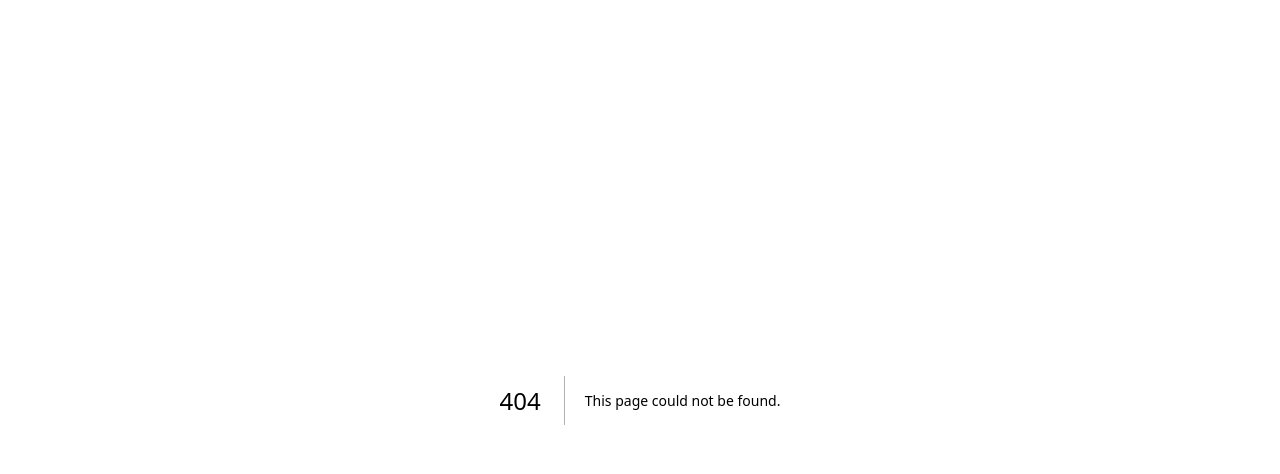
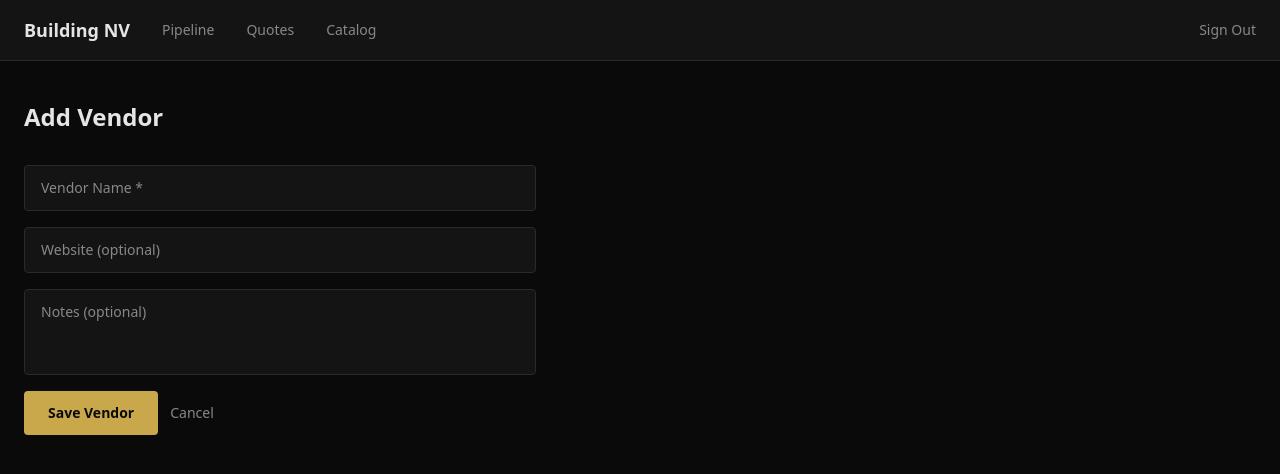
Before and after one commit to centeredmktg/building-nv, a Next.js app: page /internal/vendors/new in a window 1280 px wide. Before the commit this address had no page. Shown: the top 474 px of the page. Built offline with nearby package versions, Linux system fonts and the light colour scheme; no server answers; sample sign-in values are in the browser's storage.

Commit message:
feat: add vendors CRUD pages and API

```diff
--- /dev/null
+++ b/src/app/api/vendors/route.ts
@@ -0,0 +1,21 @@
+import { NextRequest, NextResponse } from "next/server";
+import { prisma } from "@/lib/prisma";
+
+export async function GET() {
+  const vendors = await prisma.vendor.findMany({
+    include: { _count: { select: { components: true } } },
+    orderBy: { name: "asc" },
+  });
+  return NextResponse.json(vendors);
+}
+
+export async function POST(req: NextRequest) {
+  const { name, website, notes } = await req.json();
+  if (!name?.trim()) {
+    return NextResponse.json({ error: "Name is required" }, { status: 400 });
+  }
+  const vendor = await prisma.vendor.create({
+    data: { name: name.trim(), website: website?.trim() || null, notes: notes?.trim() || null },
+  });
+  return NextResponse.json(vendor, { status: 201 });
+}
--- /dev/null
+++ b/src/app/internal/vendors/new/page.tsx
@@ -0,0 +1,77 @@
+"use client";
+
+import { useState } from "react";
+import { useRouter } from "next/navigation";
+
+export default function NewVendorPage() {
+  const [form, setForm] = useState({ name: "", website: "", notes: "" });
+  const [error, setError] = useState("");
+  const [saving, setSaving] = useState(false);
+  const router = useRouter();
+
+  const inputClass =
+    "w-full bg-surface border border-border rounded-sm px-4 py-3 text-text-primary placeholder-text-muted text-sm focus:outline-none focus:border-accent transition-colors";
+
+  const handleSubmit = async (e: React.FormEvent) => {
+    e.preventDefault();
+    setSaving(true);
+    const res = await fetch("/api/vendors", {
+      method: "POST",
+      headers: { "Content-Type": "application/json" },
+      body: JSON.stringify(form),
+    });
+    if (res.ok) {
+      router.push("/internal/vendors");
+    } else {
+      const data = await res.json();
+      setError(data.error ?? "Failed to save");
+      setSaving(false);
+    }
+  };
+
+  return (
+    <div className="max-w-lg">
+      <h1 className="text-2xl font-bold text-text-primary mb-8">Add Vendor</h1>
+      <form onSubmit={handleSubmit} className="flex flex-col gap-4">
+        <input
+          placeholder="Vendor Name *"
+          required
+          value={form.name}
+          onChange={(e) => setForm((p) => ({ ...p, name: e.target.value }))}
+          className={inputClass}
+        />
+        <input
+          placeholder="Website (optional)"
+          type="url"
+          value={form.website}
+          onChange={(e) => setForm((p) => ({ ...p, website: e.target.value }))}
+          className={inputClass}
+        />
+        <textarea
+          placeholder="Notes (optional)"
+          rows={3}
+          value={form.notes}
+          onChange={(e) => setForm((p) => ({ ...p, notes: e.target.value }))}
+          className={`${inputClass} resize-none`}
+        />
+        {error && <p className="text-red-400 text-sm">{error}</p>}
+        <div className="flex gap-3">
+          <button
+            type="submit"
+            disabled={saving}
+            className="bg-accent text-bg font-semibold px-6 py-3 rounded-sm text-sm hover:bg-accent/90 transition-colors disabled:opacity-60"
+          >
+            {saving ? "Saving..." : "Save Vendor"}
+          </button>
+          <button
+            type="button"
+            onClick={() => router.back()}
+            className="text-text-muted text-sm hover:text-text-primary transition-colors"
+          >
+            Cancel
+          </button>
+        </div>
+      </form>
+    </div>
+  );
+}
--- /dev/null
+++ b/src/app/internal/vendors/page.tsx
@@ -0,0 +1,57 @@
+import { prisma } from "@/lib/prisma";
+import Link from "next/link";
+
+export const dynamic = "force-dynamic";
+
+export default async function VendorsPage() {
+  const vendors = await prisma.vendor.findMany({
+    include: { _count: { select: { components: true } } },
+    orderBy: { name: "asc" },
+  });
+
+  return (
+    <div>
+      <div className="flex items-center justify-between mb-8">
+        <h1 className="text-2xl font-bold text-text-primary">Vendors</h1>
+        <Link
+          href="/internal/vendors/new"
+          className="bg-accent text-bg font-semibold px-5 py-2.5 rounded-sm text-sm hover:bg-accent/90 transition-colors"
+        >
+          Add Vendor
+        </Link>
+      </div>
+
+      {vendors.length === 0 ? (
+        <div className="border border-border rounded-sm p-12 text-center">
+          <p className="text-text-muted mb-4">No vendors yet.</p>
+          <Link href="/internal/vendors/new" className="text-accent text-sm hover:underline">
+            Add your first vendor
+          </Link>
+        </div>
+      ) : (
+        <div className="border border-border rounded-sm divide-y divide-border">
+          {vendors.map((v) => (
+            <div key={v.id} className="flex items-center justify-between px-6 py-4">
+              <div>
+                <p className="text-text-primary font-medium">{v.name}</p>
+                {v.website && (
+                  <a
+                    href={v.website}
+                    target="_blank"
+                    rel="noopener noreferrer"
+                    className="text-accent text-sm hover:underline"
+                  >
+                    {v.website}
+                  </a>
+                )}
+              </div>
+              <p className="text-text-muted text-sm">
+                {v._count.components} component{v._count.components !== 1 ? "s" : ""}
+              </p>
+            </div>
+          ))}
+        </div>
+      )}
+    </div>
+  );
+}
```
